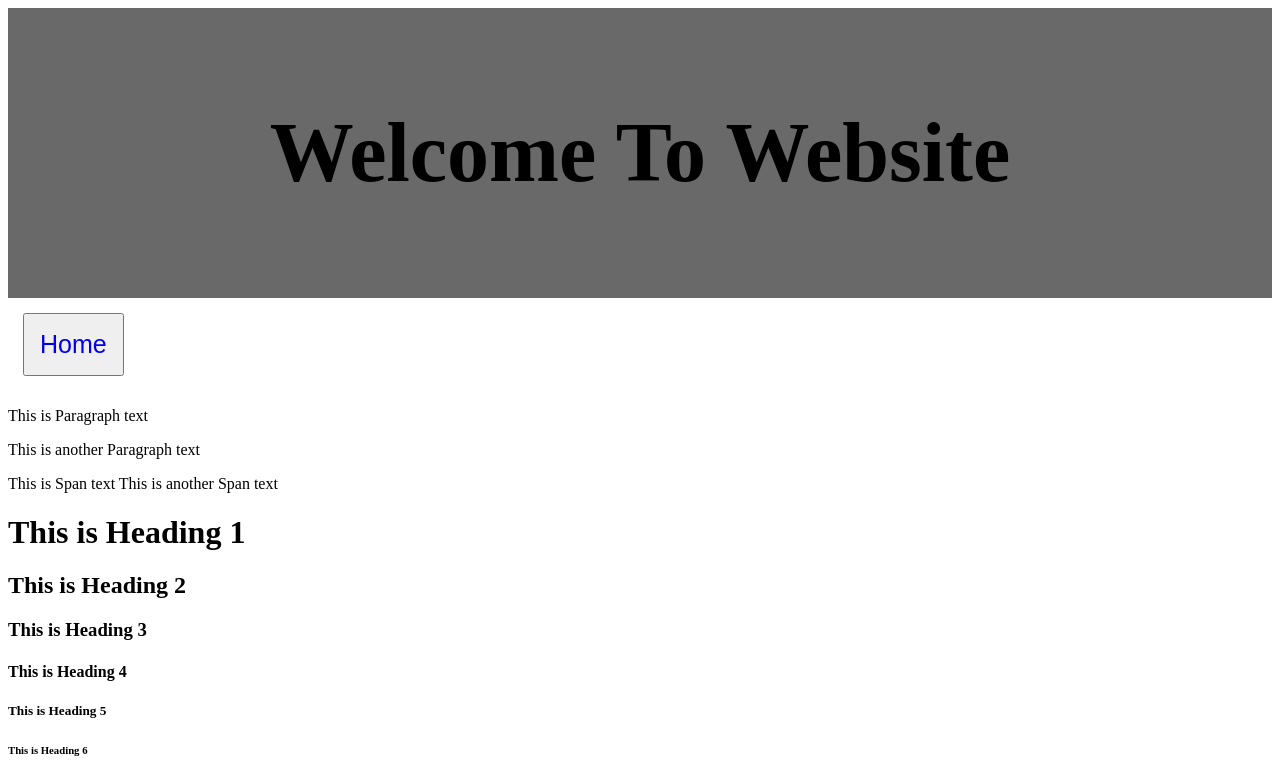
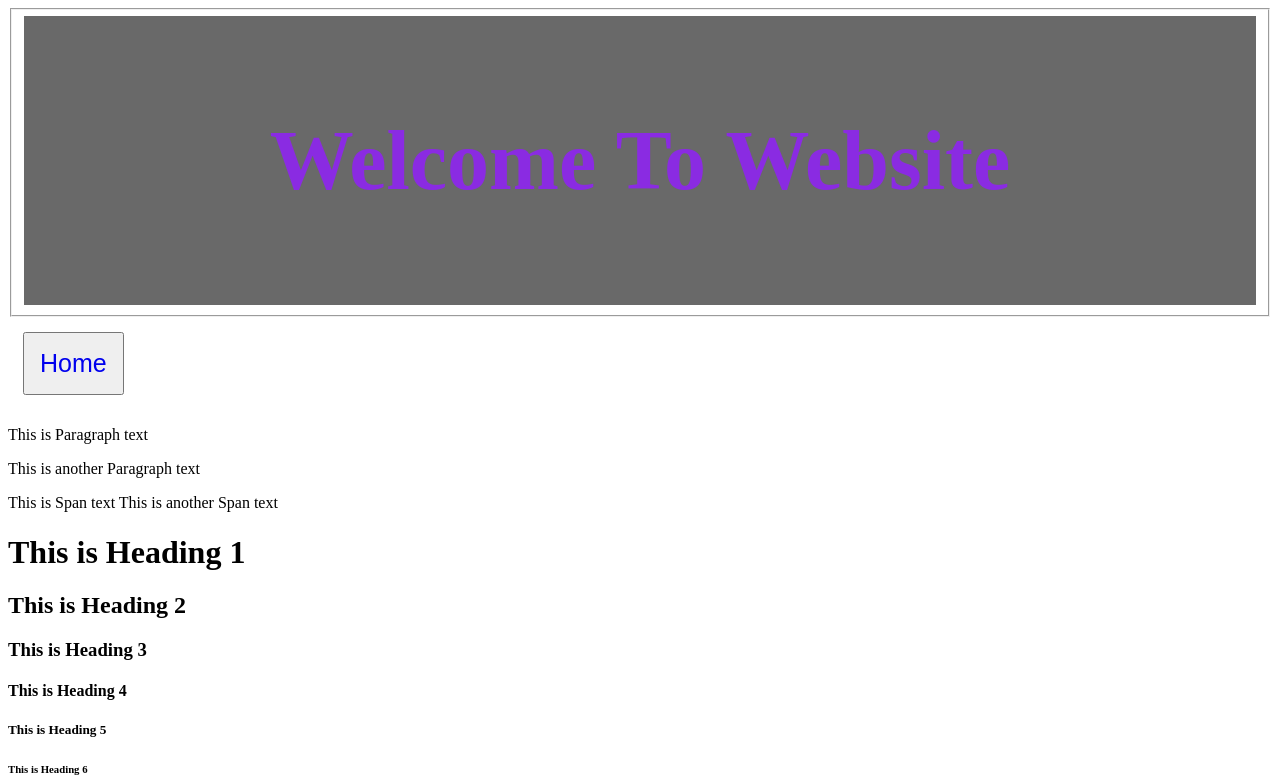
Before and after one commit to hovhannisyansamvel/hovhannisyansamvel.github.io, a plain HTML site: page lesson1/lesson1.html in a window 1280 px wide. Shown: the top 778 px of the page. Drawn offline with Linux system fonts and the light colour scheme.

Commit message:
Lesson 1

```diff
--- a/lesson1/lesson1.html
+++ b/lesson1/lesson1.html
@@ -19,11 +19,16 @@
 				margin: 15px;
 				font-size: 25px;
 			}
+			fieldset{
+				color: blueviolet;
+			}
 
 		</style>
 	</head>
 	<body>
+		<fieldset>
 		<header> <h1>	Welcome	To Website	</h1></header>
+		</fieldset>
 		<button>
 			<a href="../index.html">Home</a>
 		</button>
```
